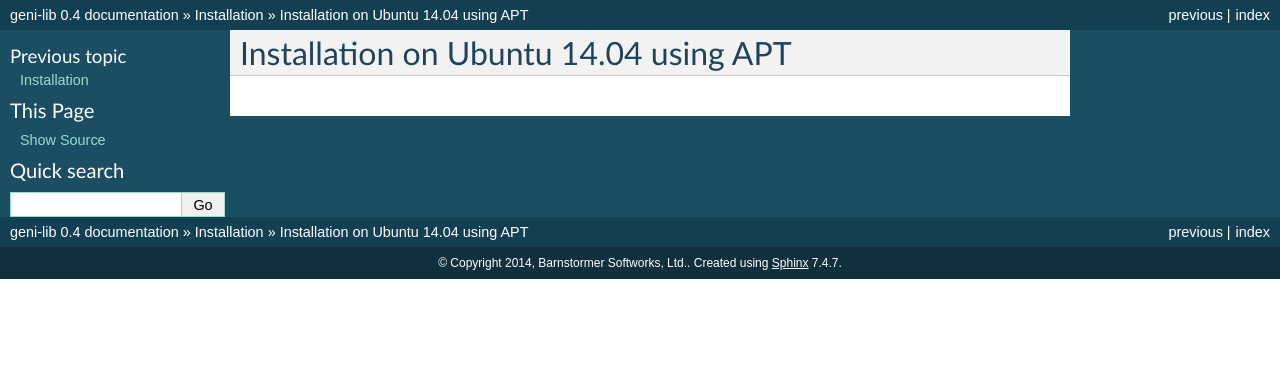
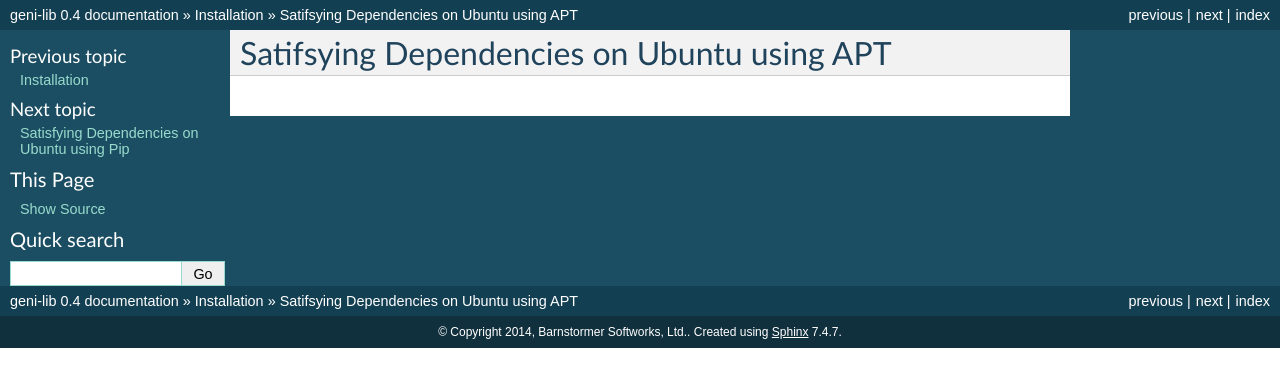
Before and after one commit to kaimast/geni-lib3, a Sphinx documentation site: the page built from docs/source/intro/ubuntuapt.rst, in a window 1280 px wide. Shown: the top 387 px of the page. Built offline with Sphinx 7.4.7, drawn with Linux system fonts in a browser that asks for light colours; pages that are not in the unit, such as notebooks, are missing from menus.

Commit message:
More stubs

```diff
--- a/docs/source/intro/ubuntuapt.rst
+++ b/docs/source/intro/ubuntuapt.rst
@@ -1,2 +1,2 @@
-Installation on Ubuntu 14.04 using APT
-======================================
+Satifsying Dependencies on Ubuntu using APT
+===========================================
--- /dev/null
+++ b/docs/source/intro/ubuntupip.rst
@@ -0,0 +1,2 @@
+Satisfying Dependencies on Ubuntu using Pip
+===========================================
```
